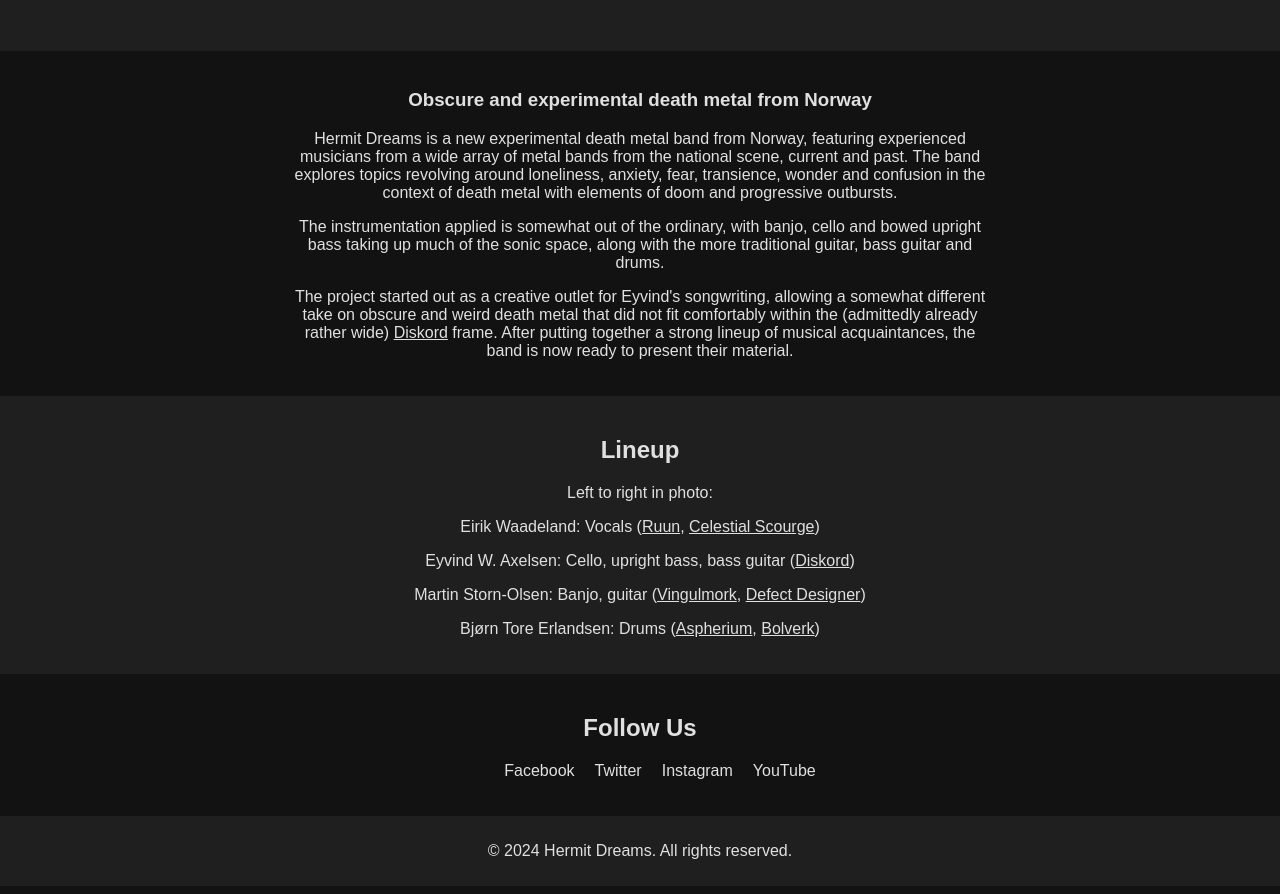
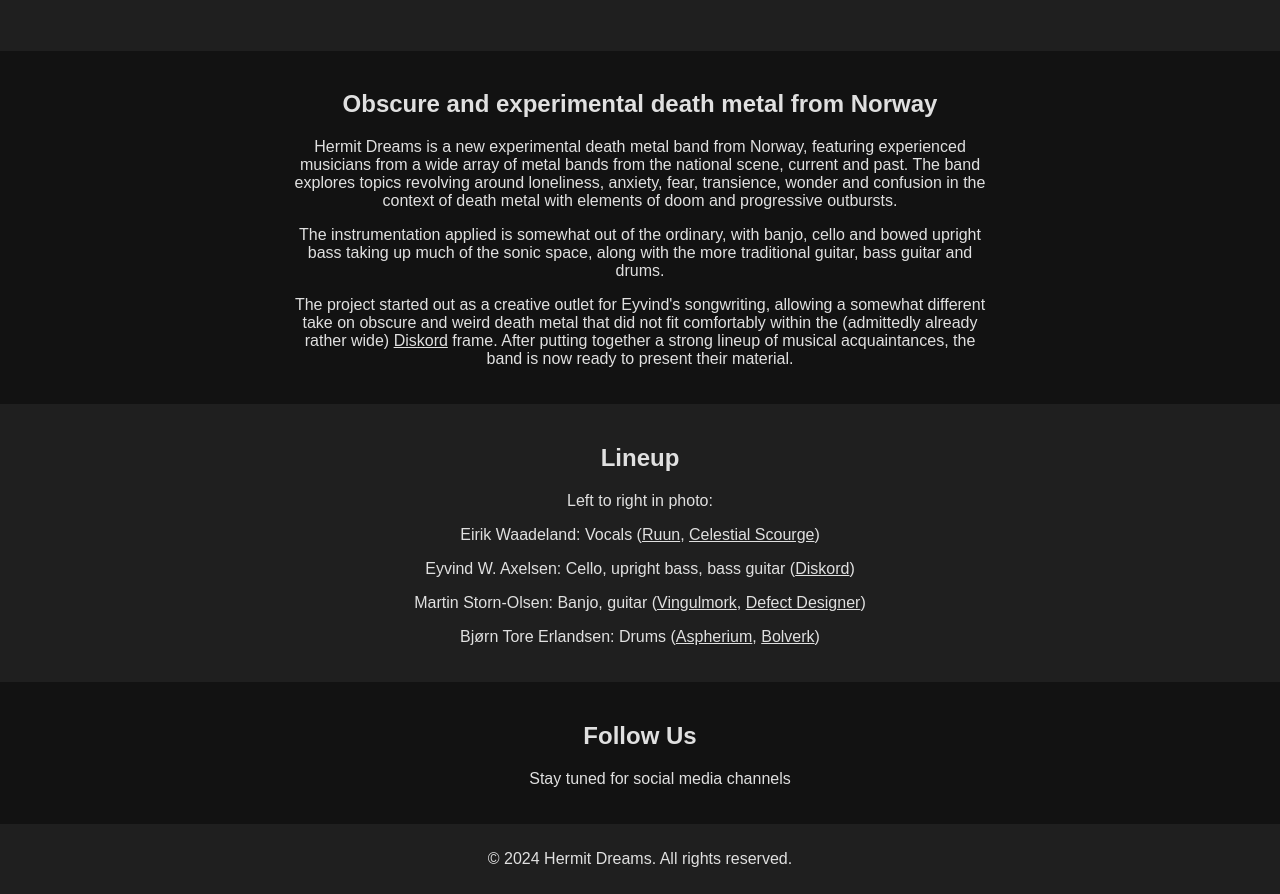
Before and after one commit to eyvindwa/hermit-web, a plain HTML site: page index.html in a window 1280 px wide. Shown: the part 964-1858 px from the top of the page. Drawn offline with Linux system fonts and the light colour scheme; a script that the page names is missing.

Commit message:
Litt flikk her og der

```diff
--- a/index.html
+++ b/index.html
@@ -26,8 +26,8 @@
 
         </section>
         <section id="bio">
-            <div id="bisdf">
-            <h3>Obscure and experimental death metal from Norway</h3>
+            <div>
+            <h2>Obscure and experimental death metal from Norway</h2>
 
             <p>Hermit Dreams is a new experimental death metal band from Norway, featuring experienced musicians
                 from a wide array of metal bands from the national scene, current and past.
@@ -54,10 +54,11 @@
         <section id="social-media">
             <h2>Follow Us</h2>
             <ul>
-                <li><a href="https://facebook.com" target="_blank">Facebook</a></li>
+                <li>Stay tuned for social media channels</li>
+                <!-- <li><a href="https://facebook.com" target="_blank">Facebook</a></li>
                 <li><a href="https://twitter.com" target="_blank">Twitter</a></li>
                 <li><a href="https://instagram.com" target="_blank">Instagram</a></li>
-                <li><a href="https://youtube.com" target="_blank">YouTube</a></li>
+                <li><a href="https://youtube.com" target="_blank">YouTube</a></li> -->
             </ul>
         </section>
     </main>
```
